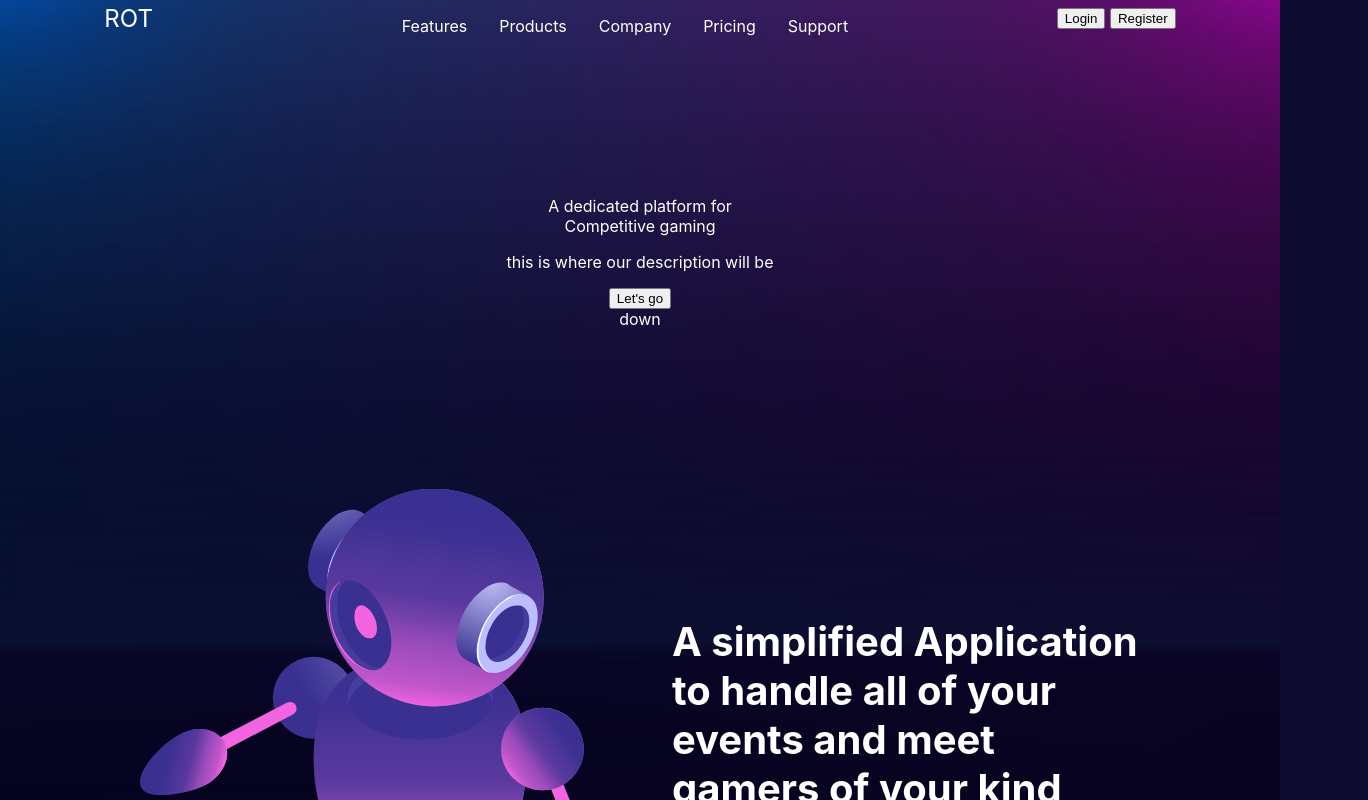
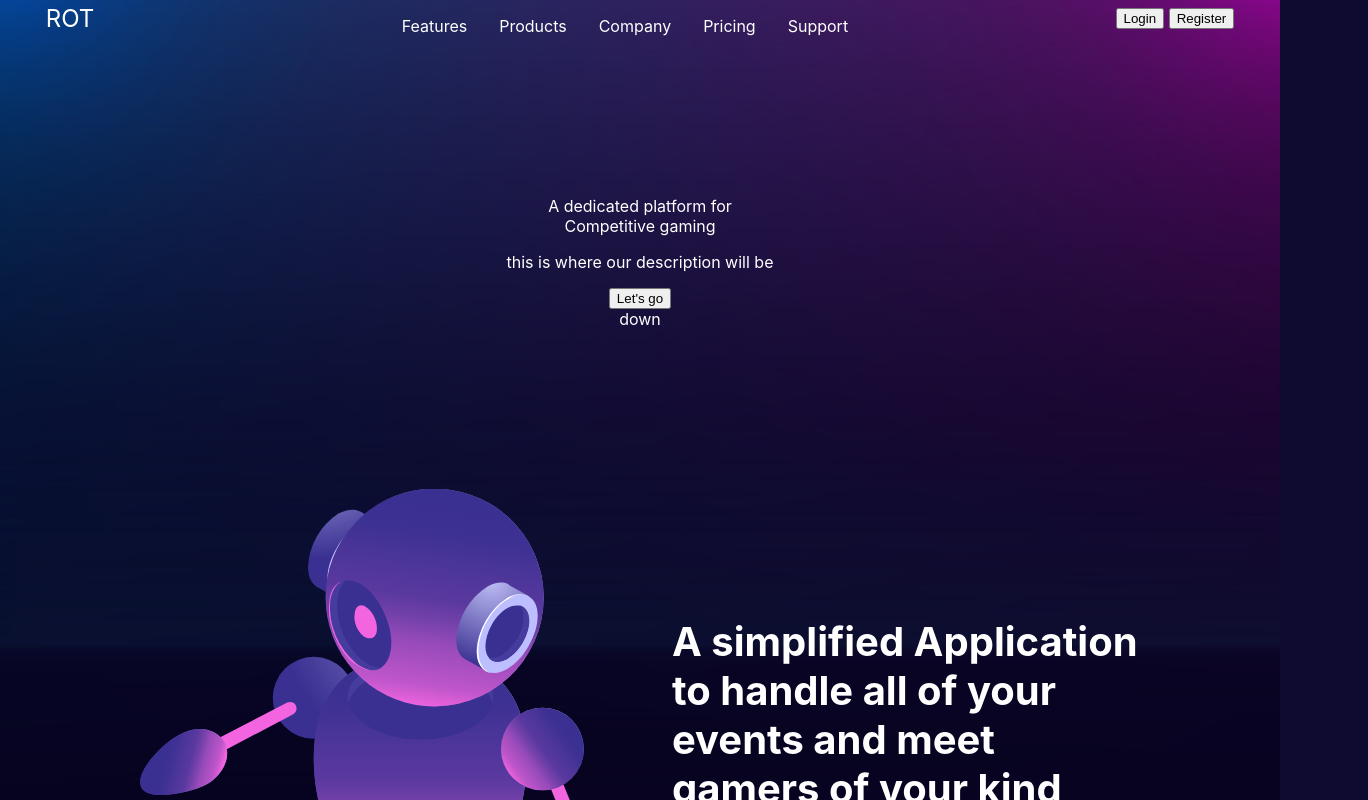
Before and after one commit to Rajaniraiyn/rot-landing-page, a Svelte app: page / in a window 1280 px wide. Shown: the top 800 px of the page, 1368 px wide, since content can reach past the window. Built offline with nearby package versions, Linux system fonts and the light colour scheme.

Commit message:
✨Improve nav bar

```diff
--- a/src/components/NavBar.svelte
+++ b/src/components/NavBar.svelte
@@ -23,6 +23,7 @@
     display: flex;
     align-items: center;
     justify-content: space-around;
+    margin-inline: -5.5em;
   }
 
   .navigation > ul {
```
